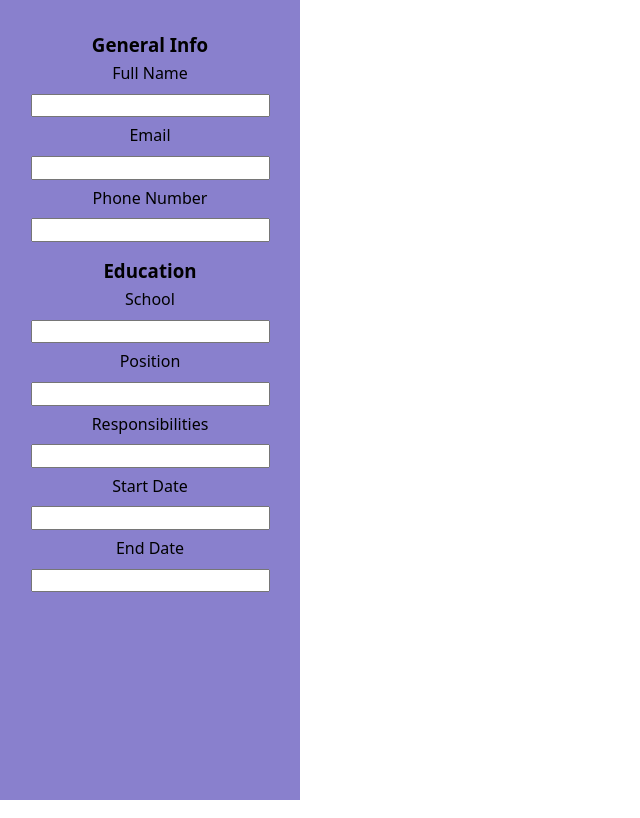
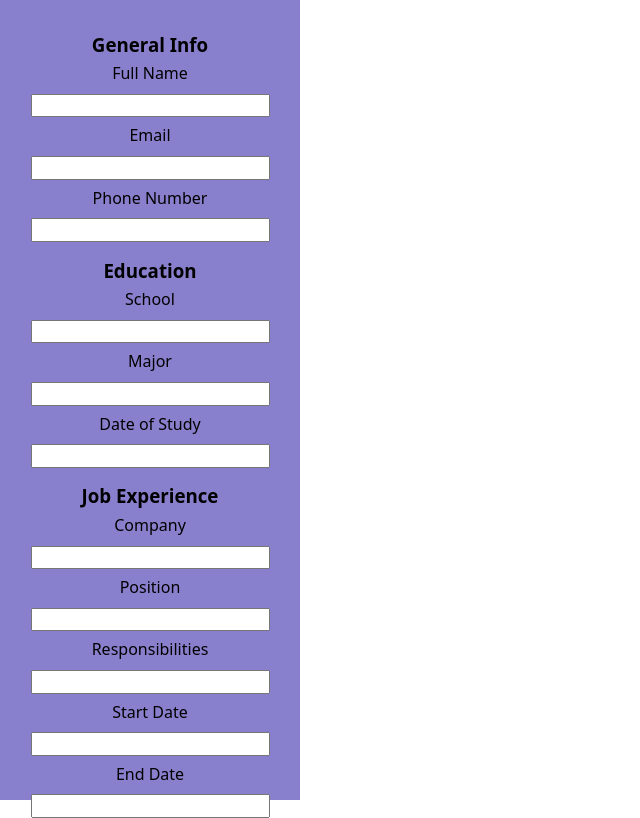
Before and after one commit to seba3510/cv-application, a React (Vite) app: page / in a window 1280 px wide. Shown: the whole page, without its empty margins (0-640 px from the left). Built offline with nearby package versions, Linux system fonts and the light colour scheme.

Commit message:
feat: Display "Job Experience" section

```diff
--- a/src/App.jsx
+++ b/src/App.jsx
@@ -140,6 +140,48 @@ function App() {
 
 				<FormControl
 					type={"text"}
+					id={"major"}
+					name={"major"}
+					labelText={"Major"}
+					value={form.major}
+					onChange={handleInputChange}
+				/>
+
+				<FormControl
+					type={"text"}
+					id={"dateOfStudy"}
+					name={"dateOfStudy"}
+					labelText={"Date of Study"}
+					value={form.date}
+					onChange={handleInputChange}
+				/>
+
+			</Section>
+
+		);
+
+	} // displayEducation()
+
+	//==================================================================
+
+	function displayJobExperience() {
+
+		return (
+			<Section className={"education"}>
+
+				<h1>Job Experience</h1>
+
+				<FormControl
+					type={"text"}
+					id={"companyName"}
+					name={"companyName"}
+					labelText={"Company"}
+					value={form.company}
+					onChange={handleInputChange}
+				/>
+
+				<FormControl
+					type={"text"}
 					id={"positionTitle"}
 					name={"positionTitle"}
 					labelText={"Position"}
@@ -174,16 +216,13 @@ function App() {
 					onChange={handleInputChange}
 				/>
 
-
 			</Section>
 
 		);
 
-	} // displayEducation()
+	} // displayJobExperience()
 
 	//==================================================================
-
-
 
 	return (
 
@@ -193,6 +232,8 @@ function App() {
 				{displayGeneralInfo()}
 
 				{displayEducation()}
+
+				{displayJobExperience()}
 
 			</Form>
 		</aside>
```
